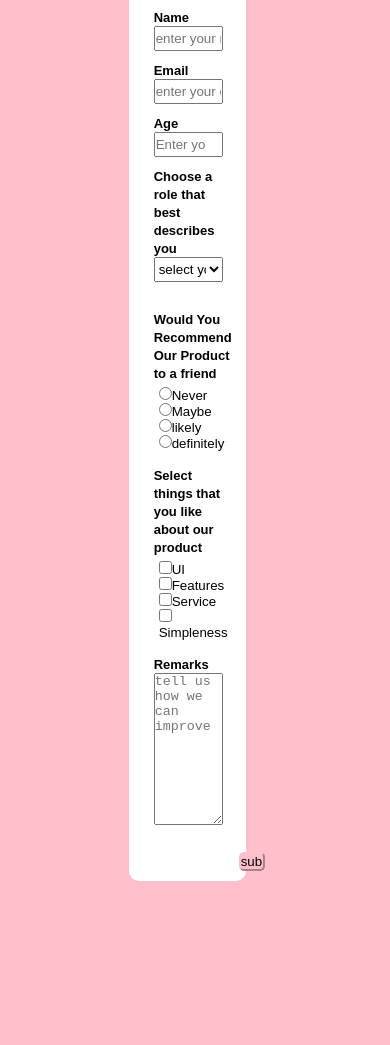
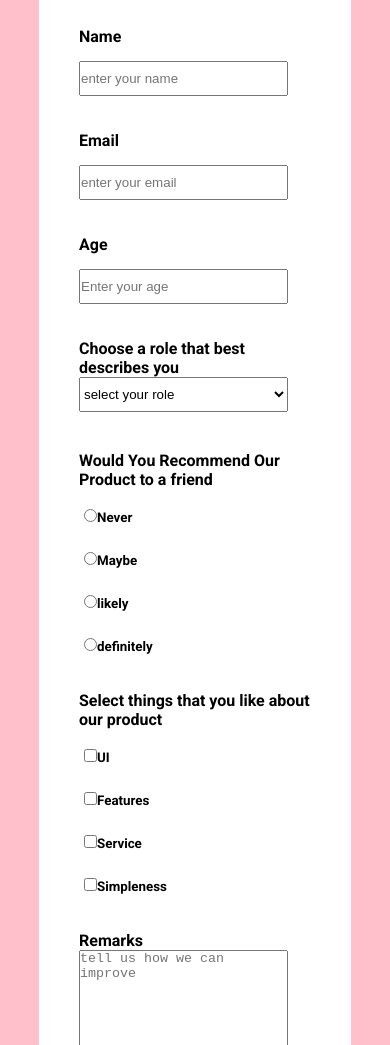
Before and after one commit to ajijolanurudeen/survey-form, a plain HTML site: page index.html in a window 390 px wide. Shown: the part 169-1214 px from the top of the page. Before the commit the page ends 1050 px from the top, so only its background shows below. Drawn offline with Linux system fonts and the light colour scheme.

Commit message:
responsiveness

```diff
--- a/css/style.css
+++ b/css/style.css
@@ -6,38 +6,39 @@
 }
 body{
     background-color: pink;
-    padding: 10px;
+    font-family: 'roboto';
 }
 .container{
-    font-family: Arial, Helvetica, sans-serif;
     background-color: white;
-    width: 30%;
-    position: absolute;
-    left: 33%;
+    width: 50%;
+    margin: auto;
+    margin-top: 50px;
     padding: 10px;
     border-radius: 10px;
 }
 
-    .intro{
+ .intro{
     text-align: center;
-    font-size: 70%;
+    /*font-size: 70%;*/
     padding: 20px;
 }
 .form{
-    padding-left: 10px;
+   padding: 20px;
 }
 label{
-    font: bold;
-    font-family:Arial, Helvetica, sans-serif;
-    font-size: 13px;
-    font-weight: bolder;
+    font-size: 1rem;
+    font-weight: 700;
+}
+input{
+    margin-top: 15px;
+    margin-bottom: 15px;
 }
 .input_width{
     width: 90%;
-    height: 25px;
+    height: 35px;
 }
 .input_padding{
-    padding: 5px;
+    padding: 10px;
 }
 .input_style{
     font-size: smaller;
@@ -48,10 +49,27 @@ label{
     width: 90%;
 }
 .btn{
-    width: 30%;
+    width: 50%;
+    height: 40px;
     background-color:pink;
     border-color:pink ;
-    border-radius: 5px;
-    text-align: center;
-    margin-left: 90px;
+    border-radius: 7px;
+    display: flex;
+    align-items: center;
+    justify-content: center;
+    margin: auto;
+    box-shadow: 1px 2px 5px 1px rgba(69,62,62,0.75);
 }
+@media screen and (max-width:480px) {
+    .container{
+        background-color: white;
+        width: 80%;
+        margin: auto;
+        margin-top: 50px;
+        padding: 10px;
+        border-radius: 10px;
+    }
+    h1{
+        font-size: 1.5rem;
+    }
+}
--- a/index.html
+++ b/index.html
@@ -4,8 +4,12 @@
     <meta charset="UTF-8">
     <meta http-equiv="X-UA-Compatible" content="IE=edge">
     <meta name="viewport" content="width=device-width, initial-scale=1.0">
+    <link rel="preconnect" href="https://fonts.googleapis.com">
+<link rel="preconnect" href="https://fonts.gstatic.com" crossorigin>
+<link href="https://fonts.googleapis.com/css2?family=Roboto:ital,wght@0,700;1,300&display=swap" rel="stylesheet">
+    <link rel="stylesheet" href="./css/style.css">
     <title>survey form</title>
-    <link rel="stylesheet" href="./css/style.css">
+
 </head>
 <body>
     <div class="container">
@@ -64,7 +68,7 @@
                 <textarea name="" id="" cols="30" rows="10" placeholder="tell us how we can improve" class="textarea_width" ></textarea>
             </div>
             <br>
-            <input type="button" value="submit" class="btn">
+            <input type="button" value="Submit" class="btn">
             </form>
 
         </div>
```
